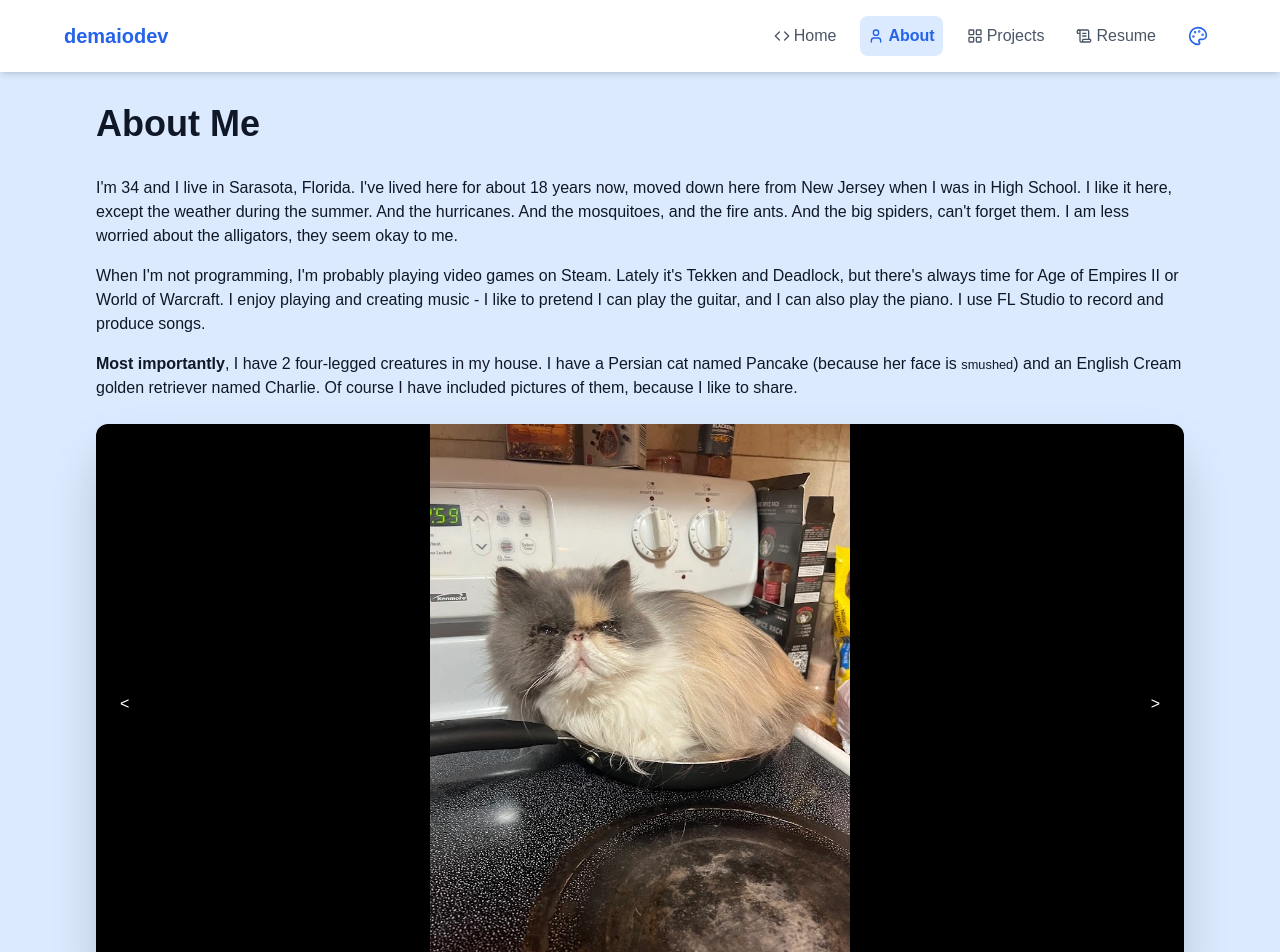
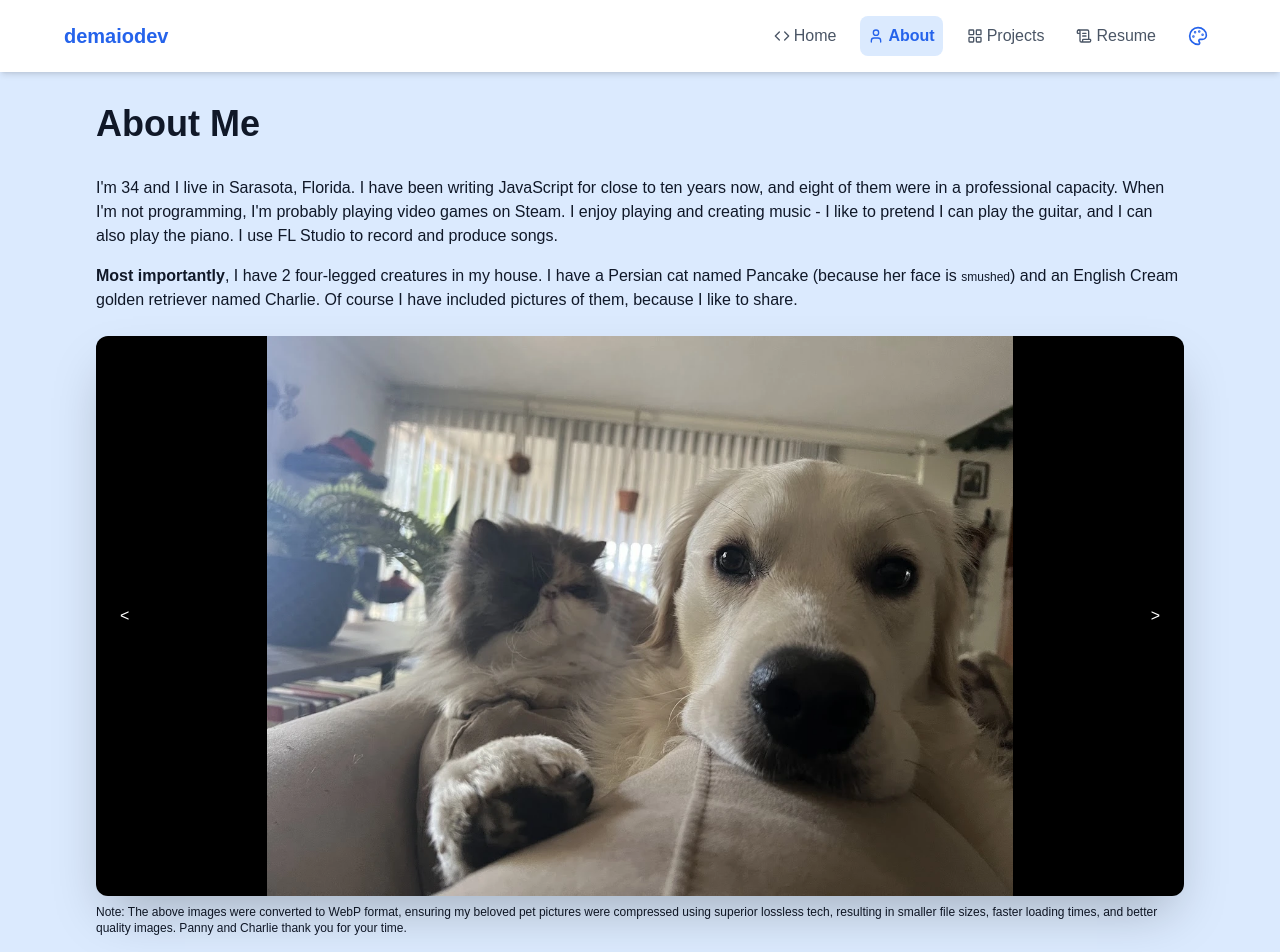
Before and after one commit to demaiodev/react-portfolio, a React (Vite) app: page /about in a window 1280 px wide. Shown: the top 952 px of the page. Built offline with nearby package versions, Linux system fonts and the light colour scheme; a web font is replaced by a local one.

Commit message:
some small updates

```diff
--- a/src/components/AboutSection.tsx
+++ b/src/components/AboutSection.tsx
@@ -52,7 +52,7 @@ const AboutSection: React.FC = () => {
     img2199,
     img2645,
     img6303,
-  ];
+  ].sort();
 
   return (
     <>
@@ -60,30 +60,30 @@ const AboutSection: React.FC = () => {
         About Me
       </h2>
       <p className={`${currentTheme.text} mb-4`}>
-        I'm 34 and I live in Sarasota, Florida. I've lived here for about 18
-        years now, moved down here from New Jersey when I was in High School. I
-        like it here, except the weather during the summer. And the hurricanes.
-        And the mosquitoes, and the fire ants. And the big spiders, can't forget
-        them. I am less worried about the alligators, they seem okay to me.
-      </p>
-      <p className={`${currentTheme.text} mb-4`}>
-        When I'm not programming, I'm probably playing video games on Steam.
-        Lately it's Tekken and Deadlock, but there's always time for Age of
-        Empires II or World of Warcraft. I enjoy playing and creating music - I
-        like to pretend I can play the guitar, and I can also play the piano. I
-        use FL Studio to record and produce songs.
+        I'm 34 and I live in Sarasota, Florida. I have been writing JavaScript
+        for close to ten years now, and eight of them were in a professional
+        capacity. When I'm not programming, I'm probably playing video games on
+        Steam. I enjoy playing and creating music - I like to pretend I can play
+        the guitar, and I can also play the piano. I use FL Studio to record and
+        produce songs.
       </p>
       <p className={`${currentTheme.text} mb-4`}>
         <strong>Most importantly</strong>, I have 2 four-legged creatures in my
         house. I have a Persian cat named Pancake (because her face is{" "}
-        <small>smushed</small>) and an English Cream golden retriever named
-        Charlie. Of course I have included pictures of them, because I like to
-        share.
+        <span className="text-xs">smushed</span>) and an English Cream golden
+        retriever named Charlie. Of course I have included pictures of them,
+        because I like to share.
       </p>
 
       <div className="w-full mt-6">
         <Carousel images={images} altPrefix="About image" />
       </div>
+      <p className={`${currentTheme.text} mt-2 text-xs`}>
+        Note: The above images were converted to WebP format, ensuring my
+        beloved pet pictures were compressed using superior lossless tech,
+        resulting in smaller file sizes, faster loading times, and better
+        quality images. Panny and Charlie thank you for your time.
+      </p>
     </>
   );
 };
--- a/src/components/LandingHero.tsx
+++ b/src/components/LandingHero.tsx
@@ -1,5 +1,5 @@
 import React from "react";
-import { ArrowRight } from "lucide-react";
+import { ArrowRight, Linkedin, Github } from "lucide-react";
 import { Link } from "react-router-dom";
 
 const LandingHero: React.FC<{ textColor?: string }> = ({ textColor }) => {
@@ -11,7 +11,31 @@ const LandingHero: React.FC<{ textColor?: string }> = ({ textColor }) => {
       >
         Hi, I'm <span style={{ color: "var(--accent-600)" }}>Chris.</span>
       </h1>
-      <p className={`text-2xl mb-8`}>Full Stack Web Developer</p>
+      <p className={`text-2xl mb-4`}>Full Stack Web Developer</p>
+      <div className="flex mb-4 justify-center items-center">
+        <div
+          className=" mx-1 p-2 rounded-full transition-all duration-300 hover:scale-110 focus:outline-none"
+          style={{
+            color: "var(--accent-100)",
+            backgroundColor: "var(--accent-600)",
+          }}
+        >
+          <Link to="https://www.linkedin.com/in/christopher-demaio/">
+            <Linkedin size={30} />
+          </Link>
+        </div>
+        <div
+          className=" mx-1 p-2 rounded-full transition-all duration-300 hover:scale-110 focus:outline-none"
+          style={{
+            color: "var(--accent-100)",
+            backgroundColor: "var(--accent-600)",
+          }}
+        >
+          <Link to="https://github.com/demaiodev">
+            <Github size={30} />
+          </Link>
+        </div>
+      </div>
       <p className={`text-md mb-8`}>
         I've been creating web applications and software using JavaScript,
         TypeScript and Node.js for 8 years.
--- a/src/components/ProjectCard.tsx
+++ b/src/components/ProjectCard.tsx
@@ -17,6 +17,7 @@ const ProjectCard: React.FC<ProjectCardProps> = ({
   return (
     <div
       className={`p-6 border rounded-xl shadow-lg transition-all duration-300 hover:shadow-2xl`}
+      style={{ borderColor: "var(--accent-500)" }}
     >
       <h3
         className="text-2xl font-semibold mb-2"
@@ -35,7 +36,7 @@ const ProjectCard: React.FC<ProjectCardProps> = ({
             style={{ color: "var(--accent-500)" }}
           >
             <LinkIcon className="w-4 h-4" />
-            <span>Live Site</span>
+            <span>Visit</span>
           </a>
         )}
 
--- a/src/components/Resume.tsx
+++ b/src/components/Resume.tsx
@@ -12,7 +12,7 @@ const Resume: React.FC<{ textColor?: string }> = ({ textColor }) => {
   };
 
   return (
-    <div className="flex flex-col items-start justify-start h-full py-20">
+    <div className="flex flex-col items-start justify-start h-full">
       <h1
         className="text-4xl font-extrabold mb-8 transition-colors flex items-center w-full"
         style={{ color: textColor }}
--- a/src/projects.ts
+++ b/src/projects.ts
@@ -3,7 +3,7 @@ export default [
     id: 1,
     title: "React Gadgets",
     description:
-      "Collection of components I wrote to practice developing React applications using Vite, Typescript and TailwindCSS.",
+      "Collection of components I wrote to practice developing React applications using Vite, Typescript and TailwindCSS. Hosted on Netlify.",
     url: "https://react-gadgets.netlify.app",
     github: "https://github.com/demaiodev/react-gadgets",
   },
@@ -11,7 +11,7 @@ export default [
     id: 2,
     title: "Knucklebuck",
     description:
-      "Reproduction of a dice mini-game from 'Cult of the Lamb', written in React with Typescript.",
+      "Reproduction of a dice game, written in React with Typescript and Vite (originally written with Svelte). Hosted on Netlify.",
     url: "https://knucklebuck.netlify.app",
     github: "https://github.com/demaiodev/knucklebuck_2",
   },
@@ -19,7 +19,7 @@ export default [
     id: 3,
     title: "Dorya",
     description:
-      "Tool I wrote with Next.js to practice Tekken's 'Electric Wind God Fist' using the Gamepad Web API.",
+      "Tool I wrote with Next.js to practice Tekken's 'Electric Wind God Fist' using the Gamepad Web API. Hosted on Netlify.",
     url: "https://dorya.netlify.app",
     github: "https://github.com/demaiodev/dorya",
   },
```
